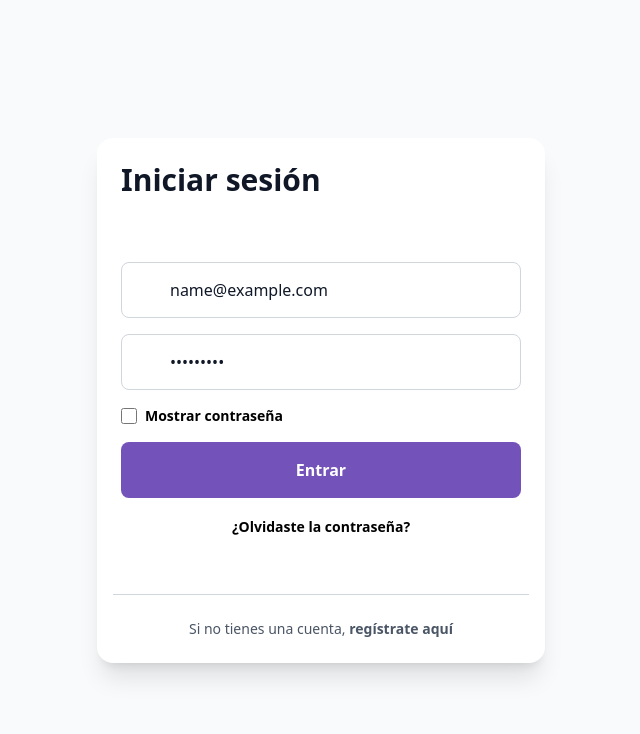
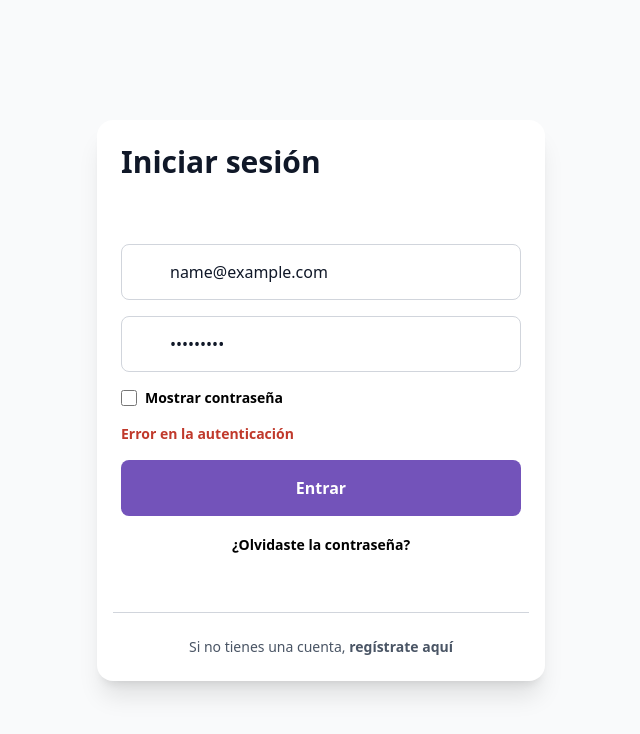
Before and after one commit to RefactoringLifeSocial/frontend, a React (Vite) app: page /login in a window 1280 px wide. Both pictures are taken after typing "name@example.com", "Sample123" into the empty fields and a click on the button "Entrar". Shown: the top 734 px of the page, without its empty margins (319-959 px from the left). Built offline with nearby package versions, Linux system fonts and the light colour scheme; no server answers; some icons are missing.

Commit message:
feat(Login): :sparkles: implement json server for login page

```diff
--- a/src/pages/Login.tsx
+++ b/src/pages/Login.tsx
@@ -5,9 +5,31 @@ import { useForm } from "react-hook-form"
 import { Link } from "react-router-dom"
 import { Icon } from "@iconify/react"
 import { useState } from "react"
+import login from "@/services/AuthServices"
+import { useMutation } from "@tanstack/react-query"
 
 const Login = () => {
   const [showPassword, setShowPassword] = useState(false)
+  const [error, setError] = useState("")
+
+  const { mutate, isPending } = useMutation({
+    mutationKey: ["login"],
+    mutationFn: login,
+    onSuccess: (response) => {
+      if (response.data.length === 0) {
+        setError("Email o contraseña incorrectos")
+        return
+      }
+      const user = response.data[0]
+
+      console.log("Login exitoso:", user)
+      alert(`¡Bienvenido ${user.name}!`)
+    },
+    onError: (error) => {
+      console.error("Error en la autenticación:", error)
+      setError("Error en la autenticación")
+    },
+  })
 
   const {
     handleSubmit,
@@ -21,9 +43,6 @@ const Login = () => {
     resolver: zodResolver(loginSchema),
   })
 
-  const onSubmit = (data: any) => {
-    console.log(data)
-  }
   return (
     <AuthLayout>
       <div className="flex flex-col gap-8 min-h-screen md:min-h-0">
@@ -43,7 +62,9 @@ const Login = () => {
 
           {/* Form */}
           <form
-            onSubmit={handleSubmit(onSubmit)}
+            onSubmit={handleSubmit((data) => {
+              mutate(data)
+            })}
             className="flex flex-col gap-4"
           >
             {/* Email Input */}
@@ -126,16 +147,27 @@ const Login = () => {
                   {errors.password.message}
                 </p>
               )}
+            </div>
 
-              {/* Error API response */}
-            </div>
+            {/* Error API response */}
+            {error && (
+              <p className="text-red-error text-sm font-bold">{error}</p>
+            )}
 
             {/* Submit Button */}
             <button
               type="submit"
-              className="w-full h-14 bg-violet-main hover:bg-violet-main/80 text-white font-semibold rounded-lg transition-all duration-200"
+              disabled={isPending}
+              className="w-full h-14 bg-violet-main hover:bg-violet-main/80 text-white font-semibold rounded-lg transition-all duration-200 disabled:opacity-50 disabled:cursor-not-allowed flex items-center justify-center gap-2"
             >
-              Entrar
+              {isPending ? (
+                <>
+                  <Icon icon="mdi:loading" className="size-5 animate-spin" />
+                  Cargando...
+                </>
+              ) : (
+                "Entrar"
+              )}
             </button>
 
             {/* Forgot password link */}
--- /dev/null
+++ b/src/services/AuthServices.ts
@@ -0,0 +1,13 @@
+import axiosInstance from "./axiosInstance"
+
+export default async function login({
+  email,
+  password,
+}: {
+  email: string
+  password: string
+}) {
+  const response = await axiosInstance.get(`users?email=${email}&password=${password}`
+  )
+  return response
+}
```
